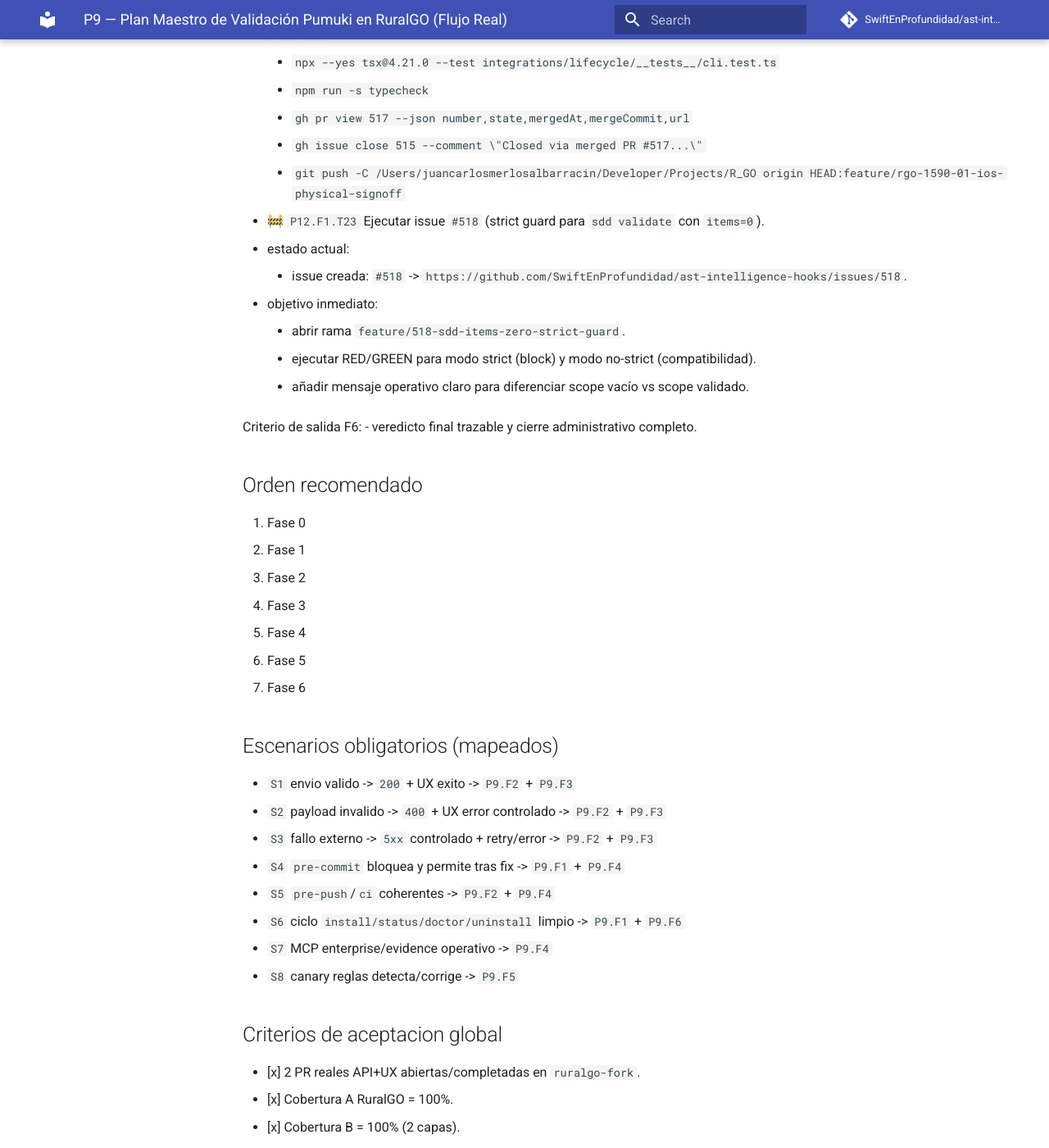
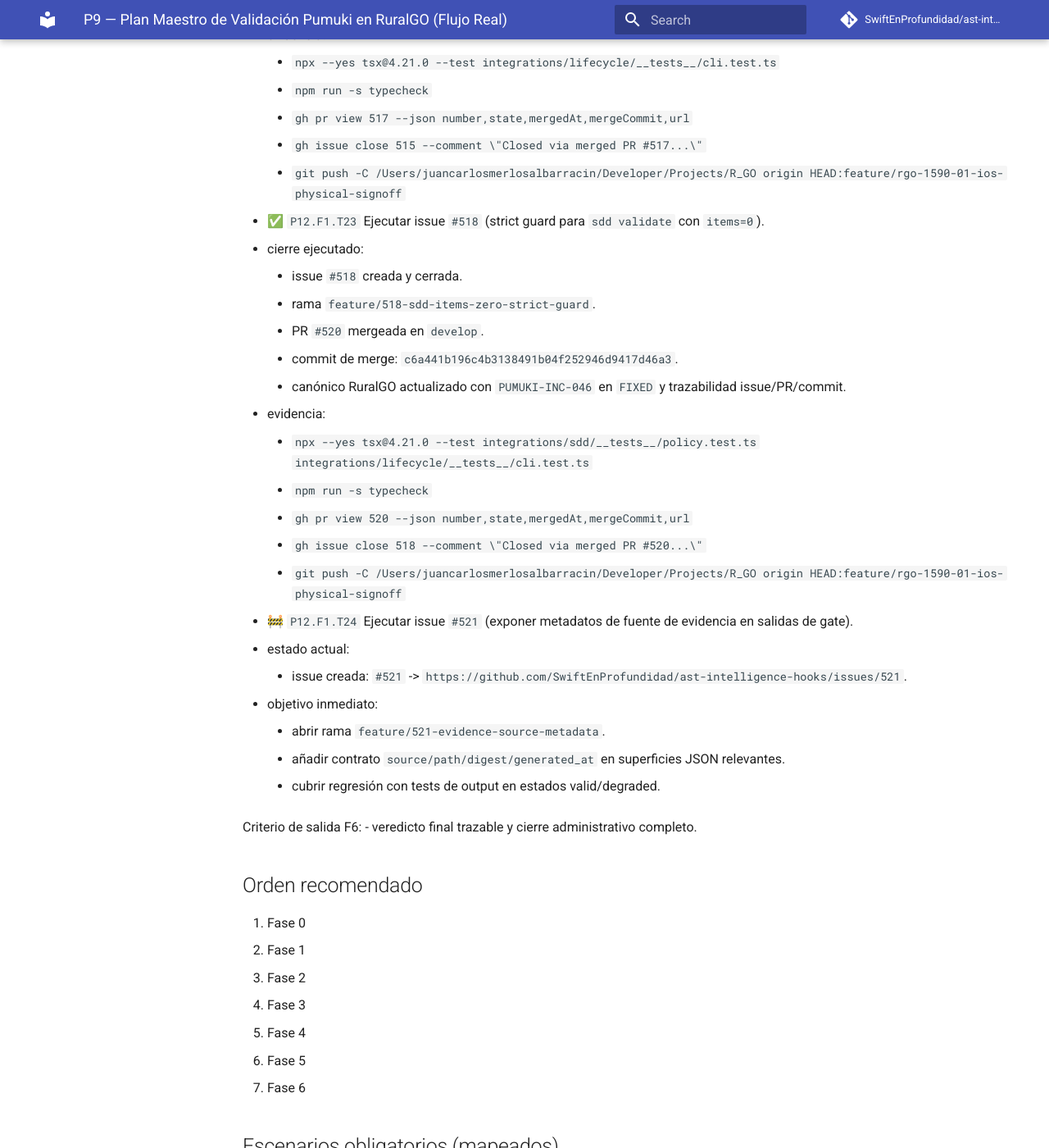
Before and after one commit to SwiftEnProfundidad/ast-intelligence-hooks, an MkDocs documentation site: the page built from docs/seguimiento-completo-validacion-ruralgo-03-03-2026.md, in a window 1280 px wide and 1400 px high, scrolled down 36707 px. Shown: the whole window at 82% size. Built offline with MkDocs 1.6.1 and Material for MkDocs 9.7.7, drawn with Linux system fonts in a browser that asks for light colours; comment, search, counter and statistics services are not loaded.

Commit message:
docs(tracking): close P12 T23 and activate P12 T24

```diff
--- a/docs/seguimiento-completo-validacion-ruralgo-03-03-2026.md
+++ b/docs/seguimiento-completo-validacion-ruralgo-03-03-2026.md
@@ -1029,13 +1029,26 @@ Criterio de salida F5:
     - `gh pr view 517 --json number,state,mergedAt,mergeCommit,url`
     - `gh issue close 515 --comment \"Closed via merged PR #517...\"`
     - `git push -C /Users/juancarlosmerlosalbarracin/Developer/Projects/R_GO origin HEAD:feature/rgo-1590-01-ios-physical-signoff`
-- 🚧 `P12.F1.T23` Ejecutar issue `#518` (strict guard para `sdd validate` con `items=0`).
+- ✅ `P12.F1.T23` Ejecutar issue `#518` (strict guard para `sdd validate` con `items=0`).
+  - cierre ejecutado:
+    - issue `#518` creada y cerrada.
+    - rama `feature/518-sdd-items-zero-strict-guard`.
+    - PR `#520` mergeada en `develop`.
+    - commit de merge: `c6a441b196c4b3138491b04f252946d9417d46a3`.
+    - canónico RuralGO actualizado con `PUMUKI-INC-046` en `FIXED` y trazabilidad issue/PR/commit.
+  - evidencia:
+    - `npx --yes tsx@4.21.0 --test integrations/sdd/__tests__/policy.test.ts integrations/lifecycle/__tests__/cli.test.ts`
+    - `npm run -s typecheck`
+    - `gh pr view 520 --json number,state,mergedAt,mergeCommit,url`
+    - `gh issue close 518 --comment \"Closed via merged PR #520...\"`
+    - `git push -C /Users/juancarlosmerlosalbarracin/Developer/Projects/R_GO origin HEAD:feature/rgo-1590-01-ios-physical-signoff`
+- 🚧 `P12.F1.T24` Ejecutar issue `#521` (exponer metadatos de fuente de evidencia en salidas de gate).
   - estado actual:
-    - issue creada: `#518` -> `https://github.com/SwiftEnProfundidad/ast-intelligence-hooks/issues/518`.
+    - issue creada: `#521` -> `https://github.com/SwiftEnProfundidad/ast-intelligence-hooks/issues/521`.
   - objetivo inmediato:
-    - abrir rama `feature/518-sdd-items-zero-strict-guard`.
-    - ejecutar RED/GREEN para modo strict (block) y modo no-strict (compatibilidad).
-    - añadir mensaje operativo claro para diferenciar scope vacío vs scope validado.
+    - abrir rama `feature/521-evidence-source-metadata`.
+    - añadir contrato `source/path/digest/generated_at` en superficies JSON relevantes.
+    - cubrir regresión con tests de output en estados valid/degraded.
 
 Criterio de salida F6:
 - veredicto final trazable y cierre administrativo completo.
```
Also changed, not shown: docs/registro-maestro-de-seguimiento.md (+1 -1 lines).
